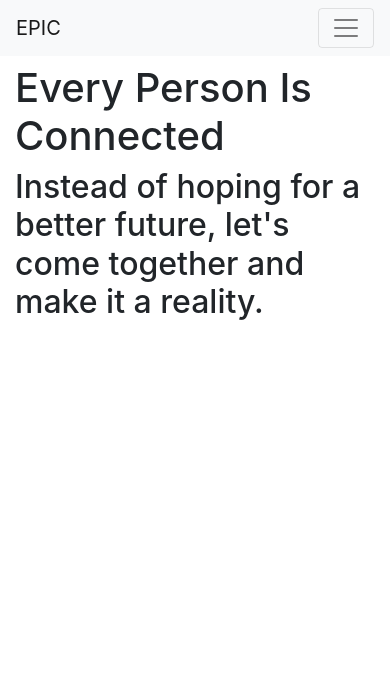
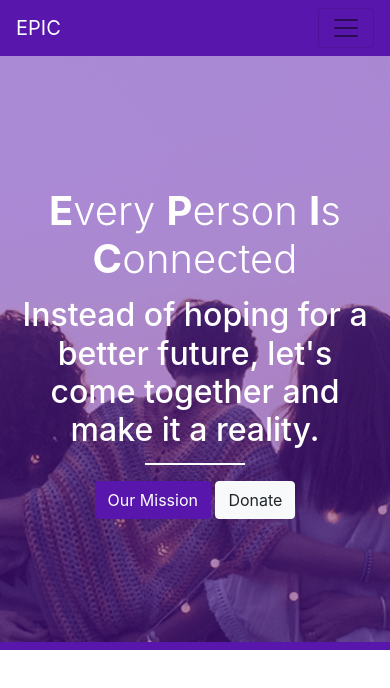
Before and after one commit to every-person-is-connected/site, a plain HTML site: page index.html in a window 390 px wide. Drawn offline with nearby package versions, Linux system fonts and the light colour scheme; files that its build step writes are made by us from their sources.

Commit message:
hello world first page responsive

```diff
--- a/css/shared.css
+++ b/css/shared.css
@@ -0,0 +1,58 @@
+/*
+shared
+- purple: rgba(88, 22, 173, 1)
+
+*/
+
+nav {
+  background-color: rgba(88, 22, 173, 1);
+}
+
+nav a {
+  color: white !important;
+}
+
+.dropdown-menu a {
+  color: rgba(88, 22, 173, 1) !important;
+}
+
+@media (min-width: 900px) {
+  nav {
+    background-color: transparent;
+  }
+
+  nav a {
+    color: white !important;
+  }
+
+  .dropdown-menu a {
+    color: rgba(88, 22, 173, 1) !important;
+  }
+}
+
+.layer {
+  background-color: rgba(255, 255, 255, 0.2);
+  position: absolute;
+  top: 0;
+  left: 0;
+  width: 100%;
+  height: 100%;
+  z-index: 0;
+}
+
+.layer.purple {
+  background-color: rgba(88, 22, 173, 0.5);
+}
+
+.btn-purple {
+  background-color: rgba(88, 22, 173, 1);
+  color: white !important;
+  border-color: rgba(88, 22, 173, 0.88);
+}
+
+.divider {
+  background: white;
+  height: 2px;
+  width: 100px;
+  margin: 0.33rem auto 1rem auto;
+}
--- a/css/views/index.css
+++ b/css/views/index.css
@@ -2,6 +2,18 @@
   padding-top: 64px;
   min-height: 77vh;
   position: relative;
+
+  display: flex;
+  align-items: center;
+  justify-content: center;
+
+  background: url("../../assets/img/beach.png") no-repeat center center fixed;
+  -webkit-background-size: cover;
+  -moz-background-size: cover;
+  -o-background-size: cover;
+  background-size: cover;
+
+  border-bottom: 8px solid rgba(88, 22, 173, 1);
 }
 
 .cover .container {
@@ -9,4 +21,27 @@
   align-items: center;
   justify-content: center;
   flex-direction: column;
+
+  text-align: center;
+
+  z-index: 9;
+
+  max-width: 768px;
 }
+
+.cover .container h1,
+.cover .container h2 {
+  color: white;
+}
+
+.cover .container h1 {
+  font-weight: 300;
+}
+
+.cover .container h1 span {
+  font-weight: bold;
+}
+
+.cover .container h2 {
+  margin-top: 0.33rem;
+}
--- a/index.html
+++ b/index.html
@@ -21,12 +21,12 @@
       crossorigin="anonymous"
     />
 
-    <link rel="stylesheet" href="./css/views/shared.css" />
+    <link rel="stylesheet" href="./css/shared.css" />
     <link rel="stylesheet" href="./css/views/index.css" />
   </head>
 
   <body>
-    <nav class="navbar navbar-expand-lg navbar-light bg-light fixed-top">
+    <nav class="navbar navbar-expand-lg navbar-light fixed-top">
       <div class="container">
         <a class="navbar-brand" href="#">EPIC</a>
         <button
@@ -111,7 +111,13 @@
           Instead of hoping for a better future, let's come together and make it
           a reality.
         </h2>
+        <div class="divider"></div>
+        <div class="btn-container">
+          <button class="btn btn-purple">Our Mission</button>
+          <button class="btn btn-light">Donate</button>
+        </div>
       </div>
+      <div class="layer purple"></div>
     </div>
 
     <script
```
Also changed, not shown: assets/img/beach.png (added).
